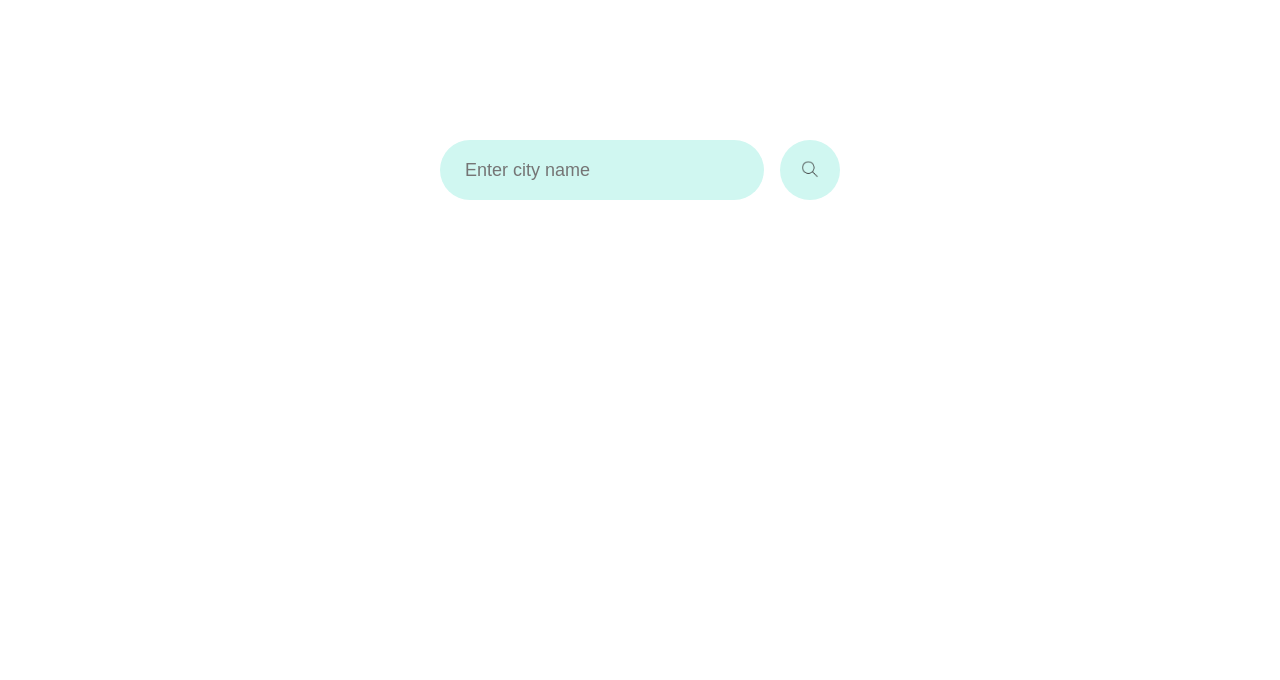
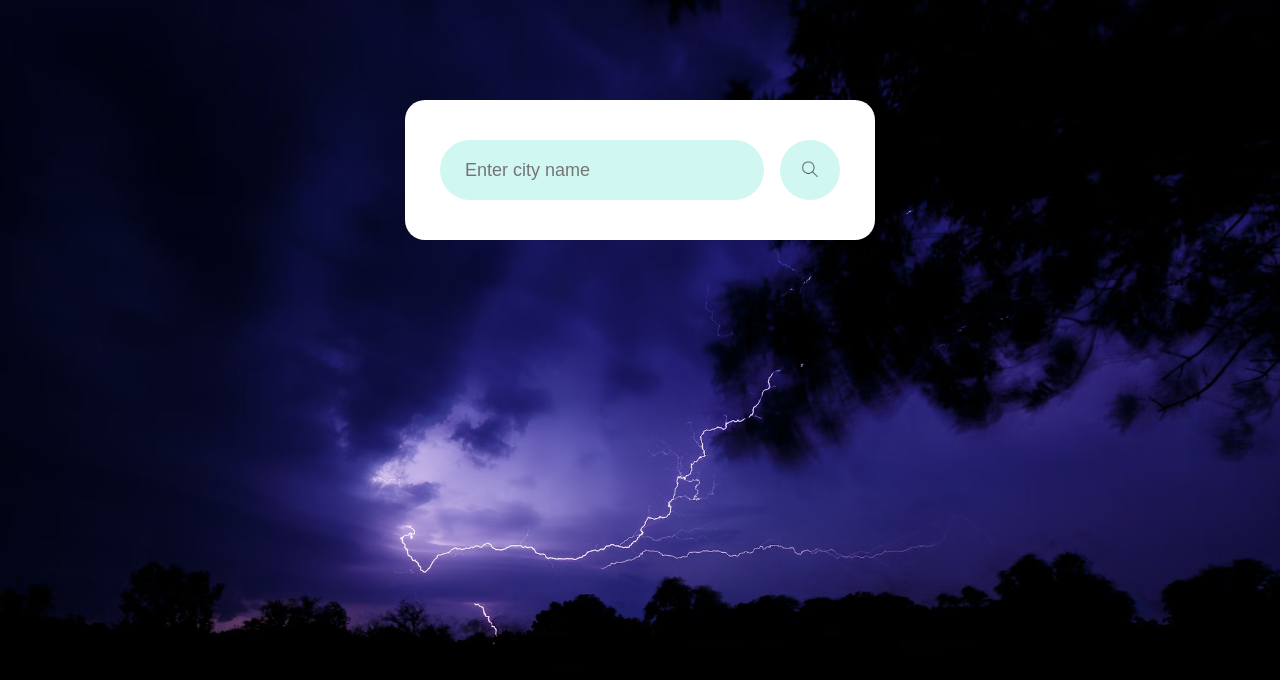
Before and after one commit to Sudeep1502/PRODIGY_WD_04, a plain HTML site: page index.html in a window 1280 px wide. Drawn offline with Linux system fonts and the light colour scheme.

Commit message:
Update style.css

```diff
--- a/style.css
+++ b/style.css
@@ -5,7 +5,7 @@
     box-sizing: border-box;
 }
 body {
-    background:url("bgdimg.avif");
+    background:url("Webimages/bgdimg.avif");
     background-repeat: no-repeat ;
     background-size: cover;
 
```
